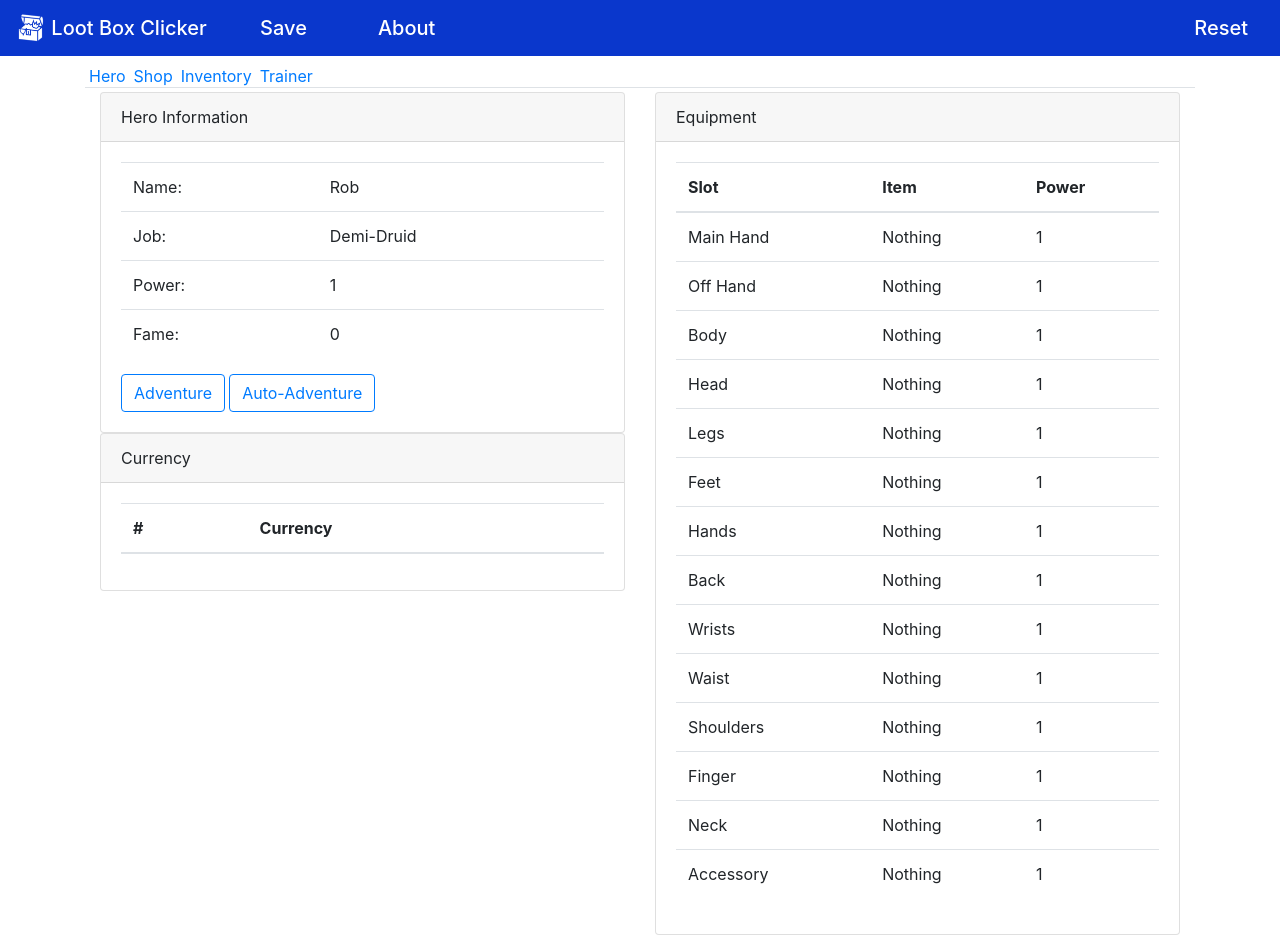
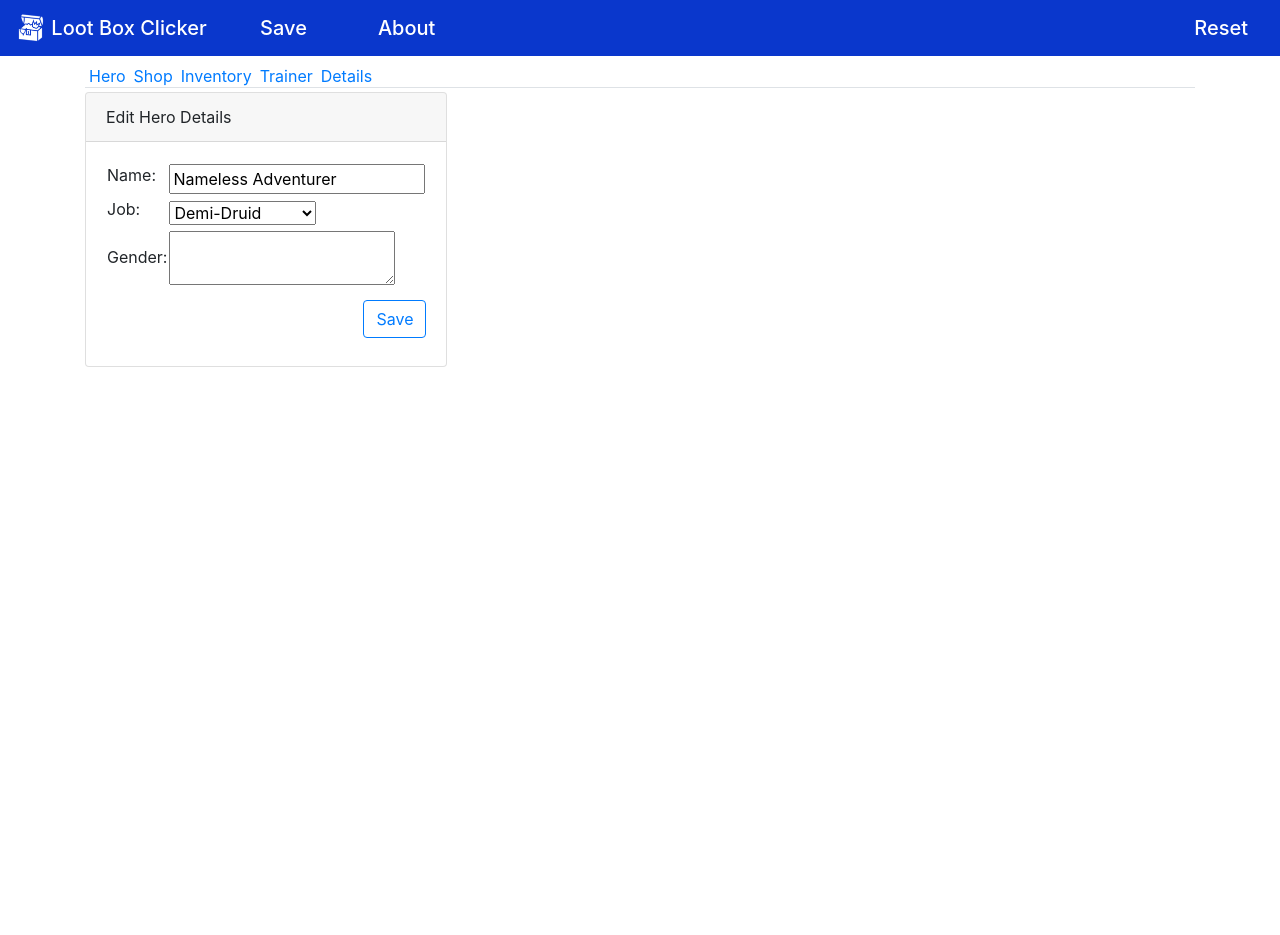
Before and after one commit to sitnaltax/loot-box-clicker, an Angular app: page /details in a window 1280 px wide. Before the commit this address led to /hero. After the commit the page ends 800 px from the top, so only its background shows below. Built offline with nearby package versions, Linux system fonts and the light colour scheme.

Commit message:
Added a hero details pane, allowing you to set vanity options. Resolves #20

```diff
--- a/src/app/app.component.html
+++ b/src/app/app.component.html
@@ -23,6 +23,9 @@
         <li class='nav-item mx-1'>
             <a [routerLink]="['/trainer']">Trainer</a>
         </li>
+        <li class='nav-item mx-1'>
+            <a [routerLink]="['/details']">Details</a>
+        </li>
     </ul>
     <router-outlet></router-outlet>
 </div>
--- a/src/app/app.module.ts
+++ b/src/app/app.module.ts
@@ -2,6 +2,7 @@ import { BrowserModule } from '@angular/platform-browser';
 import { BrowserAnimationsModule } from '@angular/platform-browser/animations';
 import { NgModule } from '@angular/core';
 import { RouterModule } from '@angular/router';
+import { FormsModule } from '@angular/forms';
 
 import { AppComponent } from './app.component';
 import { HeroDisplayComponent } from './hero/hero-display.component';
@@ -25,6 +26,8 @@ import { TrainerPageComponent } from './pages/trainer-page/trainer-page.componen
 import { TrainerDisplayComponent } from './trainer/trainer-display.component';
 import { TrainerService } from './trainer/trainer.service';
 import { RarityToColorPipe } from './shared/rarity-to-color.pipe';
+import { DetailsEditComponent } from './details/details-edit/details-edit.component';
+import { DetailsPageComponent } from './pages/details-page/details-page/details-page.component';
 
 @NgModule({
     declarations: [
@@ -40,14 +43,17 @@ import { RarityToColorPipe } from './shared/rarity-to-color.pipe';
         InventoryPageComponent,
         TrainerPageComponent,
         TrainerDisplayComponent,
-        RarityToColorPipe
+        RarityToColorPipe,
+        DetailsEditComponent,
+        DetailsPageComponent
     ],
     imports: [
-        BrowserModule, BrowserAnimationsModule, RouterModule.forRoot([
+        BrowserModule, BrowserAnimationsModule, FormsModule, RouterModule.forRoot([
             {path: 'hero', component: HeroPageComponent},
             {path: 'shop', component: ShopPageComponent},
             {path: 'inventory', component: InventoryPageComponent},
             {path: 'trainer', component: TrainerPageComponent},
+            {path: 'details', component: DetailsPageComponent},
             {path: '', redirectTo: 'hero', pathMatch: 'full'},
             {path: '**', redirectTo: 'hero', pathMatch: 'full'},
         ])
--- a/src/app/cash/cash.service.ts
+++ b/src/app/cash/cash.service.ts
@@ -30,7 +30,7 @@ export class CashService {
         "gold pieces", "unobtainium pieces", "magic beans", "diamonds", "space bucks", "ether crystals", "soul gems",
         "infinity stones", "completion coins"];
 
-    currencyRatios: number[] = [100, 80, 100, 100, 100, 100, 100, 100, 100, 100, 50, 50, 200, 9999999];
+    currencyRatios: number[] = [100, 80, 100, 100, 100, 100, 100, 100, 100, 100, 50, 50, 100, 9999999];
 
     getCurrencyName(cash: ICash) {
         return this.currencyNames[cash.currency];
--- /dev/null
+++ b/src/app/details/details-edit/details-edit.component.html
@@ -0,0 +1,36 @@
+<div class="card">
+    <div class="card-header">
+        Edit Hero Details
+    </div>
+    <div class="card-body">
+        <table>
+            <tr>
+                <td>
+                    <label>Name:</label>
+                </td>
+                <td>
+                    <input [(ngModel)]="modelHero.name">
+                </td>
+            </tr>
+            <tr>
+                <td>
+                    <label>Job:</label>
+                </td>
+                <td>
+                    <select [(ngModel)]="modelHero.job">
+                        <option *ngFor="let job of possibleJobs">{{job}}</option>
+                    </select>
+                </td>
+            </tr>
+            <tr>
+                    <td>
+                        <label>Gender:</label>
+                    </td>
+                    <td>
+                        <textarea [(ngModel)]="modelHero.gender" style="min-width: 800; min-height: 400; overflow-y: scroll"></textarea>
+                    </td>
+                </tr>
+        </table>
+        <button type="button" class="btn btn-outline-primary my-2 float-right" (click)='saveHero()'>Save</button>
+    </div>
+</div>
--- /dev/null
+++ b/src/app/details/details-edit/details-edit.component.ts
@@ -0,0 +1,26 @@
+import { Component, OnInit } from '@angular/core';
+import { HeroService } from '../../hero/hero.service';
+import { IHero } from '../../hero/hero';
+
+@Component({
+    selector: 'details-edit',
+    templateUrl: './details-edit.component.html',
+    styleUrls: ['./details-edit.component.css']
+})
+export class DetailsEditComponent implements OnInit {
+
+    possibleJobs: string[] = ["Fighter", "Lover", "Lover/Rogue", "Demi-Druid", "Troubadour", "Calculator", "Anti-Rogue",
+    "Hedge Rogue", "Witch Rogue", "Rouge", "Murder Hobo", "Diplomacy Hobo"];
+
+    modelHero: IHero;
+    constructor(private _heroService: HeroService) { }
+
+    ngOnInit() {
+        this.modelHero = this._heroService.getHero();
+    }
+
+    saveHero() {
+        this._heroService.saveVanityOptions(this.modelHero.name, this.modelHero.job, this.modelHero.gender);
+    }
+
+}
--- a/src/app/hero/hero.service.ts
+++ b/src/app/hero/hero.service.ts
@@ -18,7 +18,7 @@ export class HeroService {
             this.hero = this._storageService.retrieve("hero");
         }
         else {
-            this.hero = { name: "Rob", job: "Demi-Druid", power: 1, criticalChance: 0.04, criticalPower: 5, fame: 0, isAutoAdventuring: false };
+            this.hero = { name: "Nameless Adventurer", job: "Demi-Druid", power: 1, criticalChance: 0.04, criticalPower: 5, fame: 0, isAutoAdventuring: false, gender: "" };
         }
 
         this._storageService.autoSaveNotification.subscribe((dummy) => {
@@ -86,4 +86,10 @@ export class HeroService {
     adventure() {
         this._cashService.adventure(this.hero);
     }
+
+    saveVanityOptions(name: string, job: string, gender: string) {
+        this.hero.name = name;
+        this.hero.job = job;
+        this.hero.gender = gender;
+    }
 }
--- a/src/app/hero/hero.ts
+++ b/src/app/hero/hero.ts
@@ -8,4 +8,5 @@ export interface IHero {
     criticalPower: number;
     fame: number;
     isAutoAdventuring: boolean;
+    gender: string;
 }
--- a/src/app/loot-box/loot.service.ts
+++ b/src/app/loot-box/loot.service.ts
@@ -37,7 +37,7 @@ export class LootService {
         "outlandish", "freezing", "malicious", "beneficient", "portable", "unimaginable", "forbidden",
         "forbidding", "masterwork", "grand", "grandiose", "loquacious", "laconic", "stoic", "hardy",
         "reinforced", "adequate", "superior", "superlative", "exquisite", "extraordinary", "jovial",
-        "martial", "marital", "venerated", "sonic", "acerbic"];
+        "martial", "marital", "venerated", "sonic", "acerbic", "vigilant"];
     suffixes: string[] = ["of the eagle", "of Zagy", "of gainful conjuration", "of the bear",
         "of feather fall ", "of the diplodocus", "of charisma", "of annihilation", "of lordly might",
         "of the mole rat", "of masculinity/femininity", "+1", "defender", "+2", "of ill repute",
--- /dev/null
+++ b/src/app/pages/details-page/details-page/details-page.component.html
@@ -0,0 +1,5 @@
+<div class="container">
+    <div class="row">
+        <details-edit></details-edit>
+    </div>
+</div>
--- /dev/null
+++ b/src/app/pages/details-page/details-page/details-page.component.ts
@@ -0,0 +1,15 @@
+import { Component, OnInit } from '@angular/core';
+
+
+@Component({
+    selector: 'details-page',
+    templateUrl: './details-page.component.html',
+    styleUrls: ['./details-page.component.css']
+})
+export class DetailsPageComponent implements OnInit {
+
+    constructor() { }
+
+    ngOnInit() {
+    }
+}
```
Also changed, not shown: src/app/details/details-edit/details-edit.component.css (added), src/app/pages/details-page/details-page/details-page.component.css (added), 2 other files (tests, documents, lock files or other folders).
